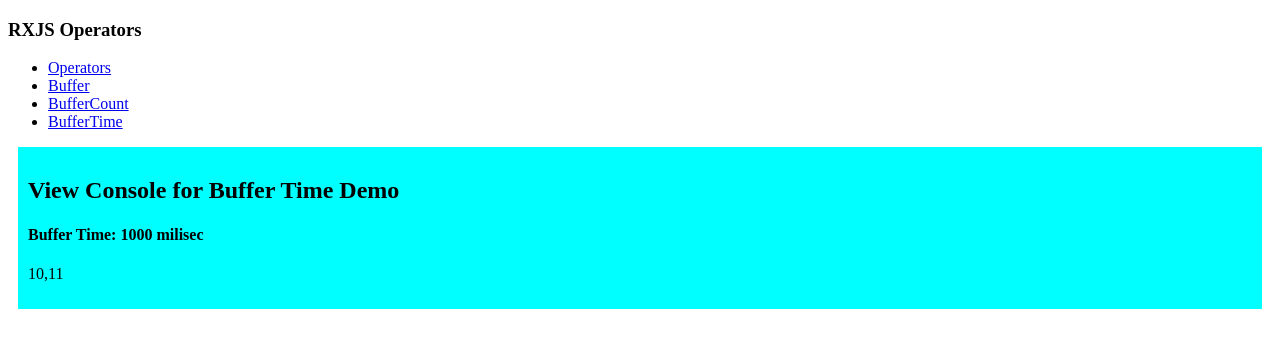
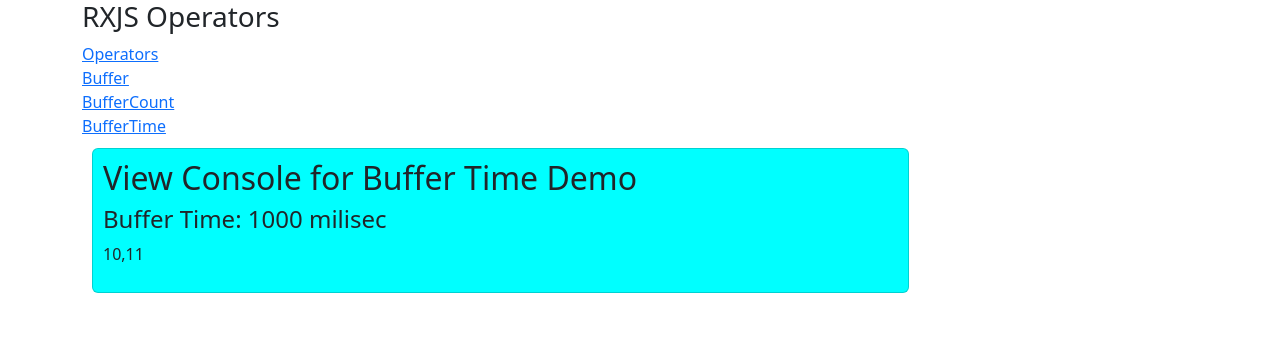
Before and after one commit to priyodas12/angular-with-rxjs-v1, an Angular app: page /bufferTime in a window 1280 px wide. Shown: the top 348 px of the page. Built offline with nearby package versions, Linux system fonts and the light colour scheme.

Commit message:
feature:bootstrap enabled

```diff
--- a/src/app/transformationOperator/buffer-count/buffer-count.component.html
+++ b/src/app/transformationOperator/buffer-count/buffer-count.component.html
@@ -1,4 +1,4 @@
-<div class="buffer-count">
+<div class="card buffer-count">
     <h2>View Console for Buffer Count Demo</h2>
     <h4>Buffer Count: {{bufferCount}}</h4>
     <p>{{displayBufferedValues}}</p>
--- a/src/app/transformationOperator/buffer-time/buffer-time.component.html
+++ b/src/app/transformationOperator/buffer-time/buffer-time.component.html
@@ -1,4 +1,4 @@
-<div class="buffer-time">
+<div class="card buffer-time">
     <h2>View Console for Buffer Time Demo</h2>
     <h4>Buffer Time: {{bufferTimeDisplay}} milisec</h4>
     <p>{{displayBufferValues}}</p>
--- a/src/app/transformationOperator/buffer/buffer.component.html
+++ b/src/app/transformationOperator/buffer/buffer.component.html
@@ -1,4 +1,4 @@
-<div class="buffer-op">
+<div class="card buffer-op">
     <h2>View Console for Buffer Demo</h2>
     <p>Display items: {{numbers}}</p>
     <button id="bufferClick">Live Stream</button><br/><br/>
--- a/src/styles.css
+++ b/src/styles.css
@@ -1 +1,2 @@
 /* You can add global styles to this file, and also import other style files */
+@import "~bootstrap/dist/css/bootstrap.css"
```
